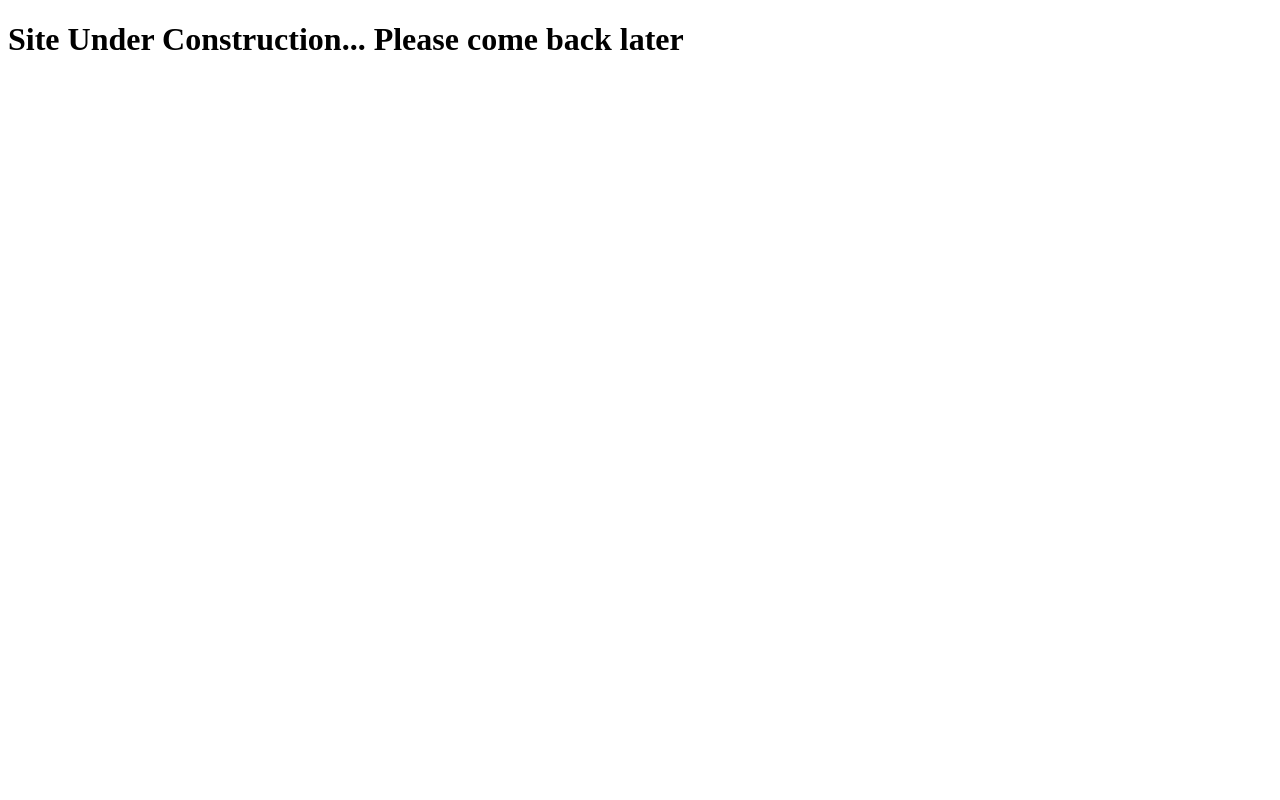
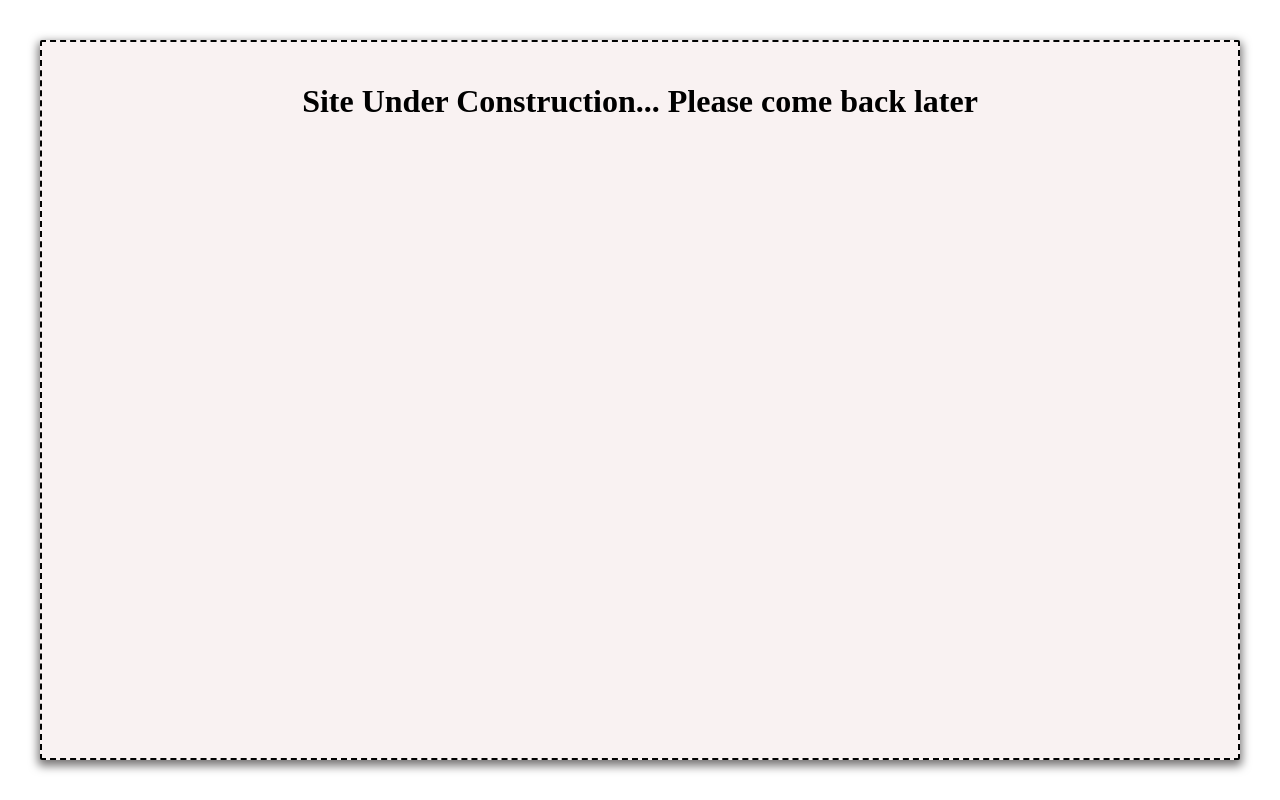
Before and after one commit to etor01/dev-tornam, a Next.js app: page / in a window 1280 px wide. Built offline with nearby package versions, Linux system fonts and the light colour scheme.

Commit message:
Feat: Setup the theme and appearance for the page

```diff
--- a/src/app/globals.css
+++ b/src/app/globals.css
@@ -1,4 +1,18 @@
 body {
-  background-color: #fff;
-  color: #000;
+  margin: 0;
+  box-sizing: border-box;
+  width: 100vw;
+  height: 100dvh;
+  padding: 40px;
+  display: flex;
 }
+
+.container {
+  flex-grow: 1;
+  border-radius: 2px;
+  border: 2px dashed rgb(3, 3, 3);
+  padding: 20px;
+  text-align: center;
+  background-color: rgb(249, 242, 242);
+  box-shadow: 0px 4px 10px 2px rgb(121, 119, 119);
+}
--- a/src/app/layout.tsx
+++ b/src/app/layout.tsx
@@ -1,4 +1,5 @@
 import type { Metadata } from "next";
+import "./globals.css";
 
 export const metadata: Metadata = {
   title: "manrote.dev",
--- a/src/app/page.tsx
+++ b/src/app/page.tsx
@@ -1,6 +1,6 @@
 export default function Home() {
   return (
-    <main>
+    <main className="container">
       <h1>Site Under Construction... Please come back later </h1>
     </main>
   );
```
